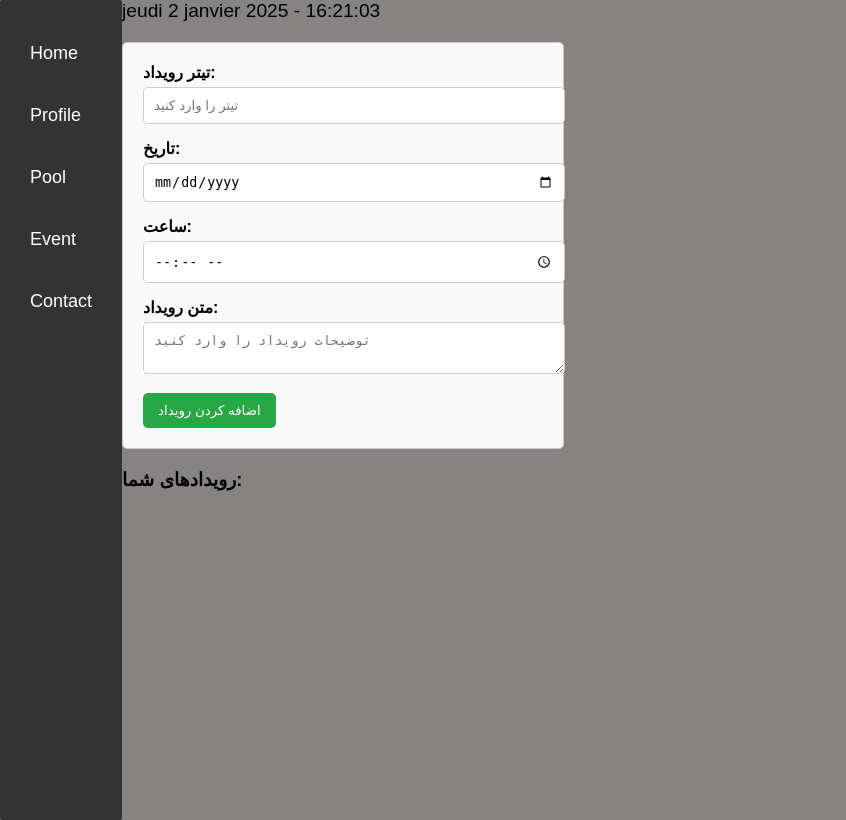
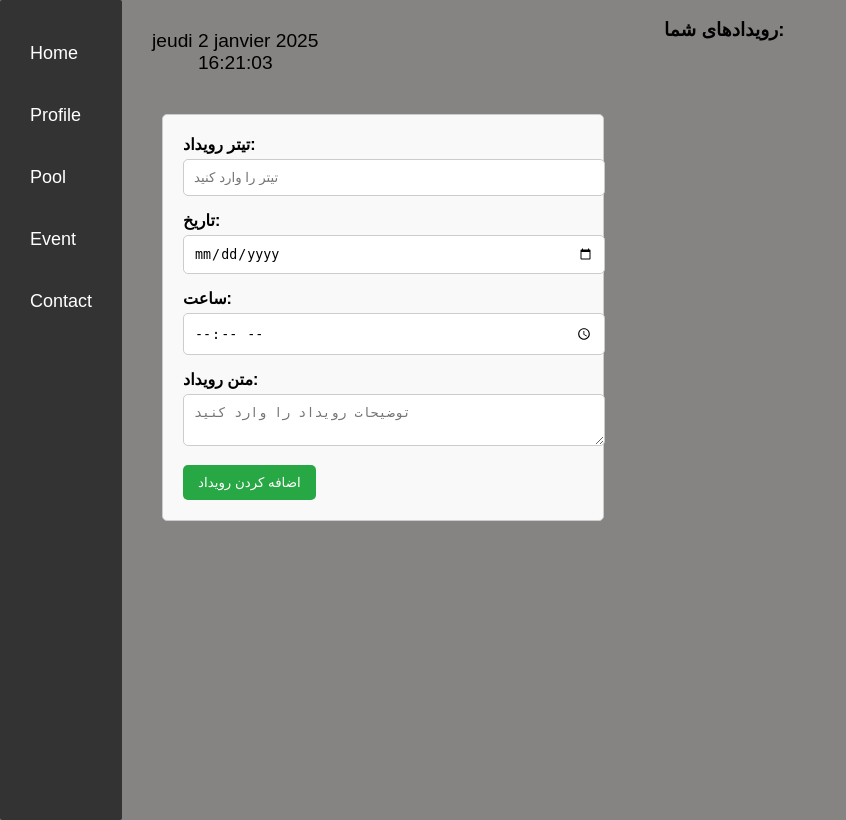
Before and after one commit to HoomanGhomashi/Tododep, a PHP site: page /task.html in a window 1280 px wide. Shown: the part 57-877 px from the top of the page, without its empty margins (0-846 px from the left). Run offline with PHP 8.4, Linux system fonts and the light colour scheme.

Commit message:
All is good

```diff
--- a/task.css
+++ b/task.css
@@ -16,11 +16,20 @@
 }
 
 .date-time {
+    width: fit-content;
+    margin: 30px;
     font-size: 1.2em;
-    margin-bottom: 20px;
+    display: flex;
+    flex-direction: column;
+    /* text-align: center; */
+
 }
+#current-time{
+text-align: center;
+}
+.event-creator {
+    margin: 40px;
 
-.event-creator {
     background-color: #f9f9f9;
     padding: 20px;
     border: 1px solid #ccc;
@@ -56,13 +65,15 @@
 .event-creator button:hover {
     background-color: #218838;
 }
-
+.event-list{
+    margin-left: 20px;
+}
 .event-list ul {
     list-style: none;
     padding: 0;
 }
 
-#event-list li {
+.event-list li {
     background-color: #f1f1f1;
     margin-bottom: 10px;
     padding: 10px;
--- a/task.html
+++ b/task.html
@@ -55,10 +55,10 @@
                 <button id="add-event-btn">اضافه کردن رویداد</button>
             </div>
 
-            <div class="event-list">
-                <h3>رویدادهای شما:</h3>
-                <ul id="events"></ul>
-            </div>
+        </div>
+        <div class="event-list">
+            <h3>رویدادهای شما:</h3>
+            <ul id="events"></ul>
         </div>
 </body>
 
--- a/task.js
+++ b/task.js
@@ -14,7 +14,7 @@
 
     // نمایش تاریخ و ساعت
     dateElement.textContent = frenchDate;
-    timeElement.textContent = ' - ' + frenchTime; // جدا کردن تاریخ و ساعت با خط فاصله
+    timeElement.textContent = ' ' + frenchTime; // جدا کردن تاریخ و ساعت با خط فاصله
 }
 
 // به‌روزرسانی هر ثانیه
```
